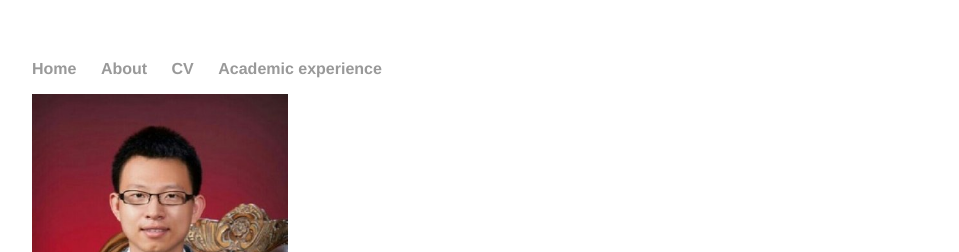
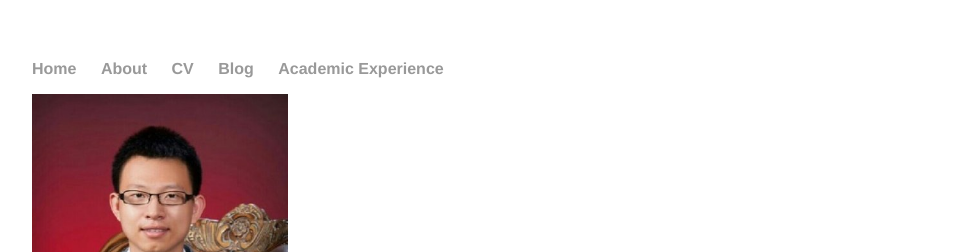
Before and after one commit to ouyangjunaoyun/mywebsite, a Jekyll site: the page built from index.html, in a window 1280 px wide. Shown: the top 252 px of the page, without its empty margins (160-1119 px from the left). Built offline with Jekyll 4.4.1, drawn with Linux system fonts in a browser that asks for light colours.

Commit message:
Update default.html

```diff
--- a/_layouts/default.html
+++ b/_layouts/default.html
@@ -11,7 +11,8 @@
 	        		<li><a href="/">Home</a></li>
 		        	<li><a href="/about">About</a></li>
 	        		<li><a href="https://ouyangjunaoyun.github.io/CV/Jun Ouyang_CV.pdf">CV</a></li>
-	        		<li><a href="/blog">Academic experience</a></li>
+	        		<li><a href="/blog">Blog</a></li>
+				<li><a href="/academic">Academic Experience</a></li>
 	    		</ul>
 			</nav>
 			<div class="container">
```
